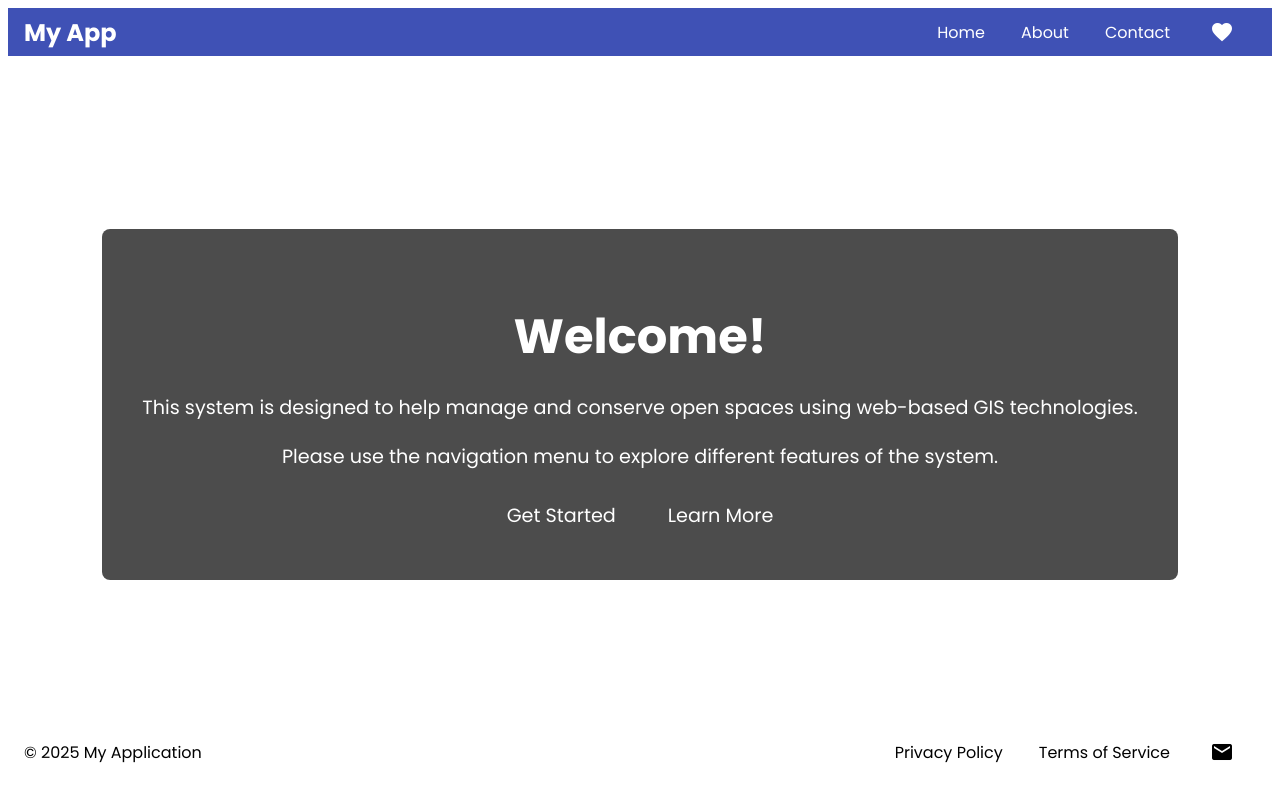
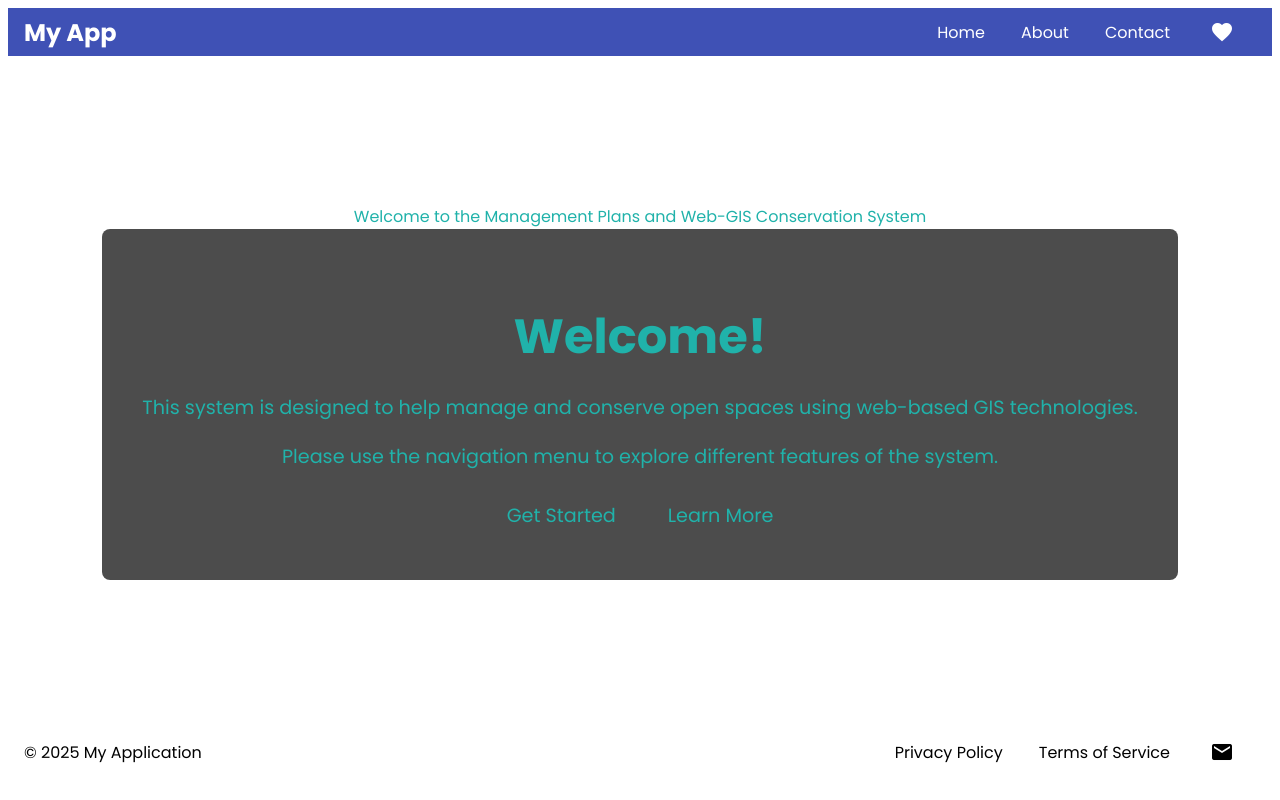
Before and after one commit to Limbureuben/openspacev2, an Angular app: page /homepage in a window 1280 px wide. Built offline with nearby package versions, Linux system fonts and the light colour scheme.

Commit message:
The changes

```diff
--- a/src/app/shared/homepage/homepage.component.scss
+++ b/src/app/shared/homepage/homepage.component.scss
@@ -7,7 +7,7 @@
   flex-direction: column;
   align-items: center;
   justify-content: center;
-  color: white;
+  color: lightseagreen;
 }
 
 .content {
```
